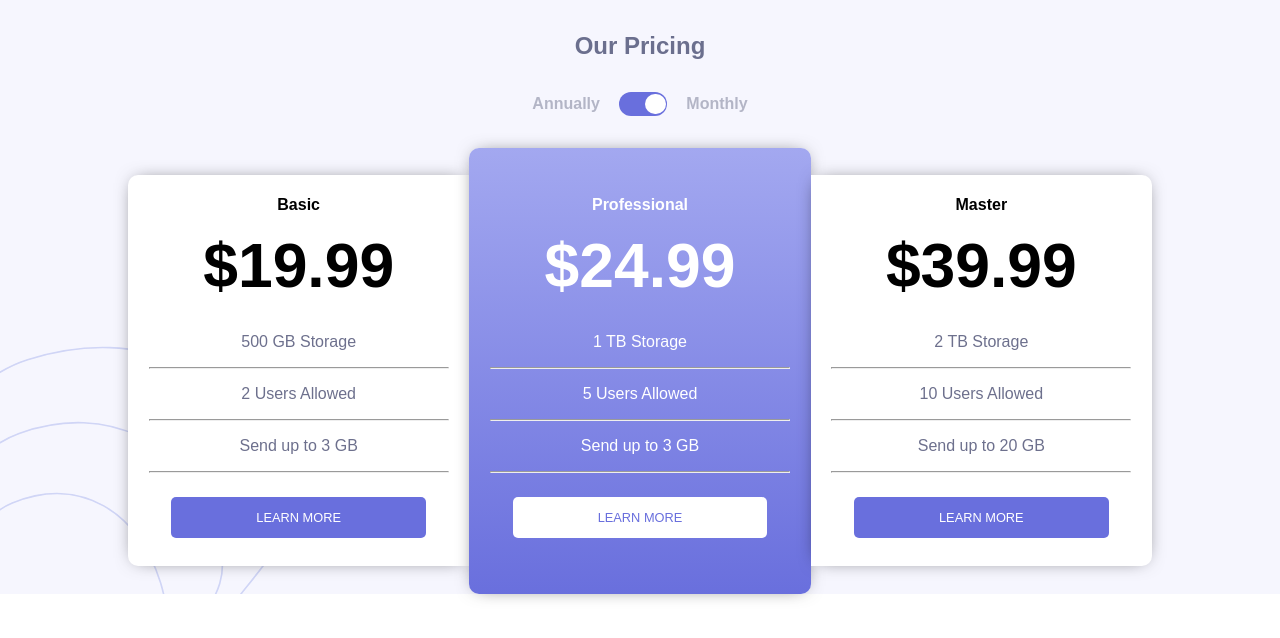
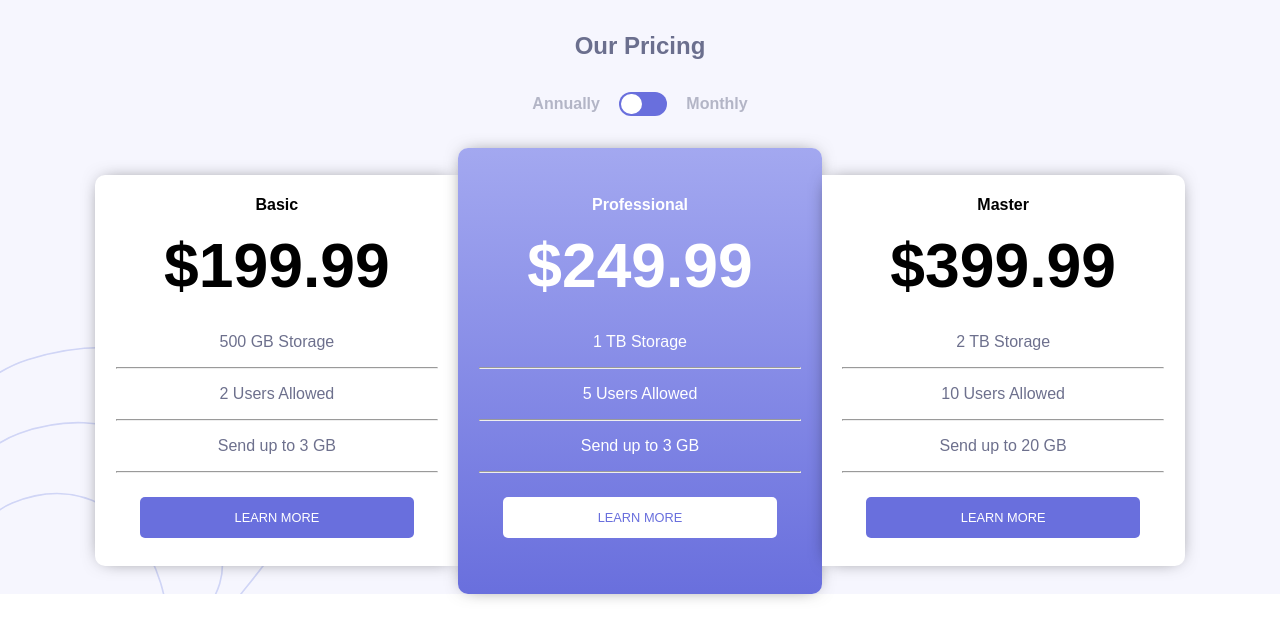
Before and after one commit to victoriaramos2777/Pricing-component-with-toggle, a website built with Vite: page index.html in a window 1280 px wide. Both pictures are taken after a click on the element 643 px from the left and 104 px from the top of the page. Built offline with nearby package versions, Linux system fonts and the light colour scheme.

Commit message:
agregue evento click y la funcion de seleccionar en js

```diff
--- a/assets/styles/style.css
+++ b/assets/styles/style.css
@@ -12,7 +12,7 @@
    --Dark-Grayish-Blue: hsl(232, 13%, 33%);
 
 }
-font-family: 'Montserrat', sans-serif;
+
 
 body{
   width: 100%;
--- a/js/main.js
+++ b/js/main.js
@@ -1 +1,25 @@
-import '../assets/styles/style.css'
+import "../assets/styles/style.css";
+//constante para llamar el selector
+const selector = document.getElementById("selector-barra");
+
+// evento escucha para el selector-barra
+selector.addEventListener("click", myFuncion);
+// funcion para selecionar
+function myFuncion() {
+  let mensual = document.getElementsByTagName("h3");
+  let anual = document.getElementsByTagName("h4");
+
+  for (let i = 0; i < mensual.length; i++) {
+    for (let x = 0; x < anual.length; x++) {
+      if (mensual[i].style.display === "none") {
+        mensual[i].style.display = "block";
+        anual[i].style.display = "none";
+        selector.style.justifyContent = "flex-end";
+      } else {
+        mensual[i].style.display = "none";
+        anual[i].style.display = "block";
+        selector.style.justifyContent = "flex-start";
+      }
+    }
+  }
+}
```
Also changed, not shown: js/modules/counter.js (deleted, +0 -9 lines).
